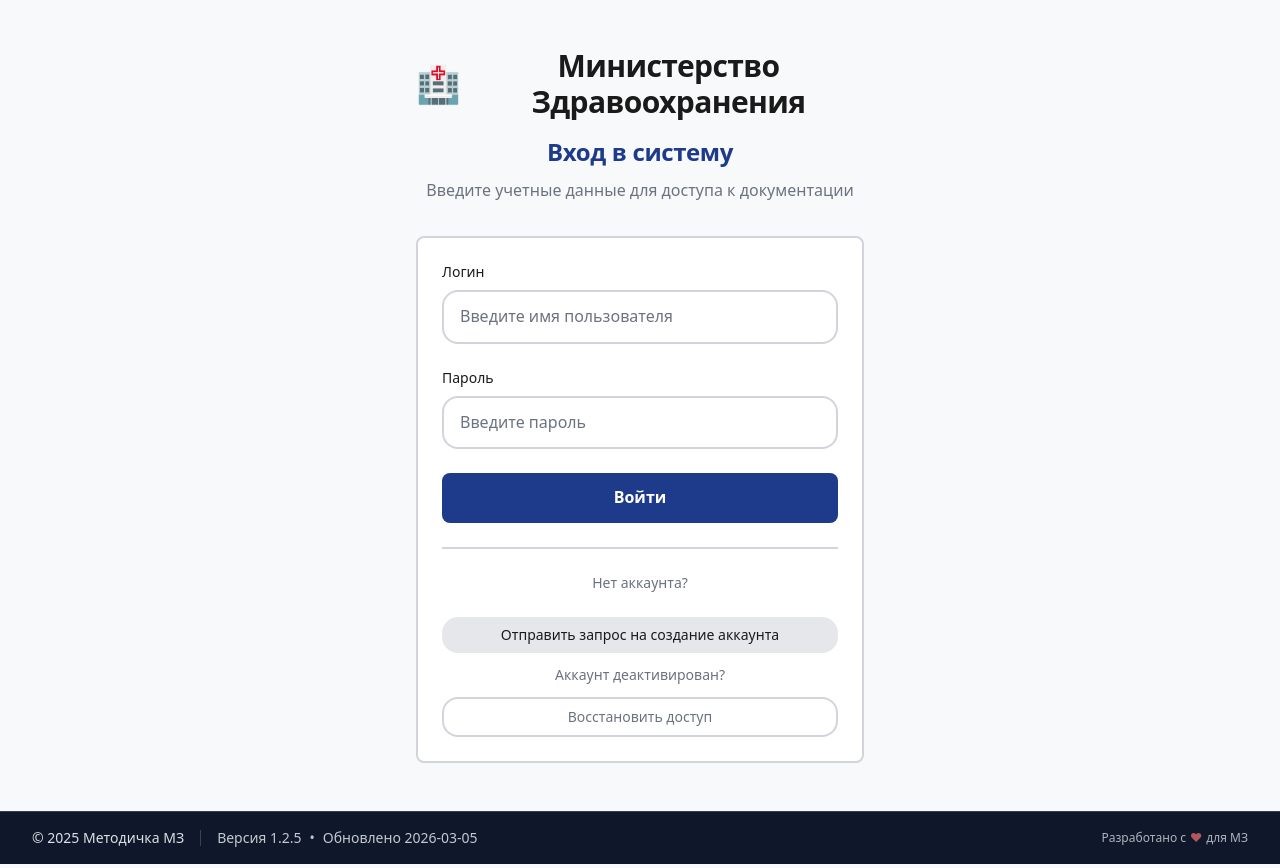
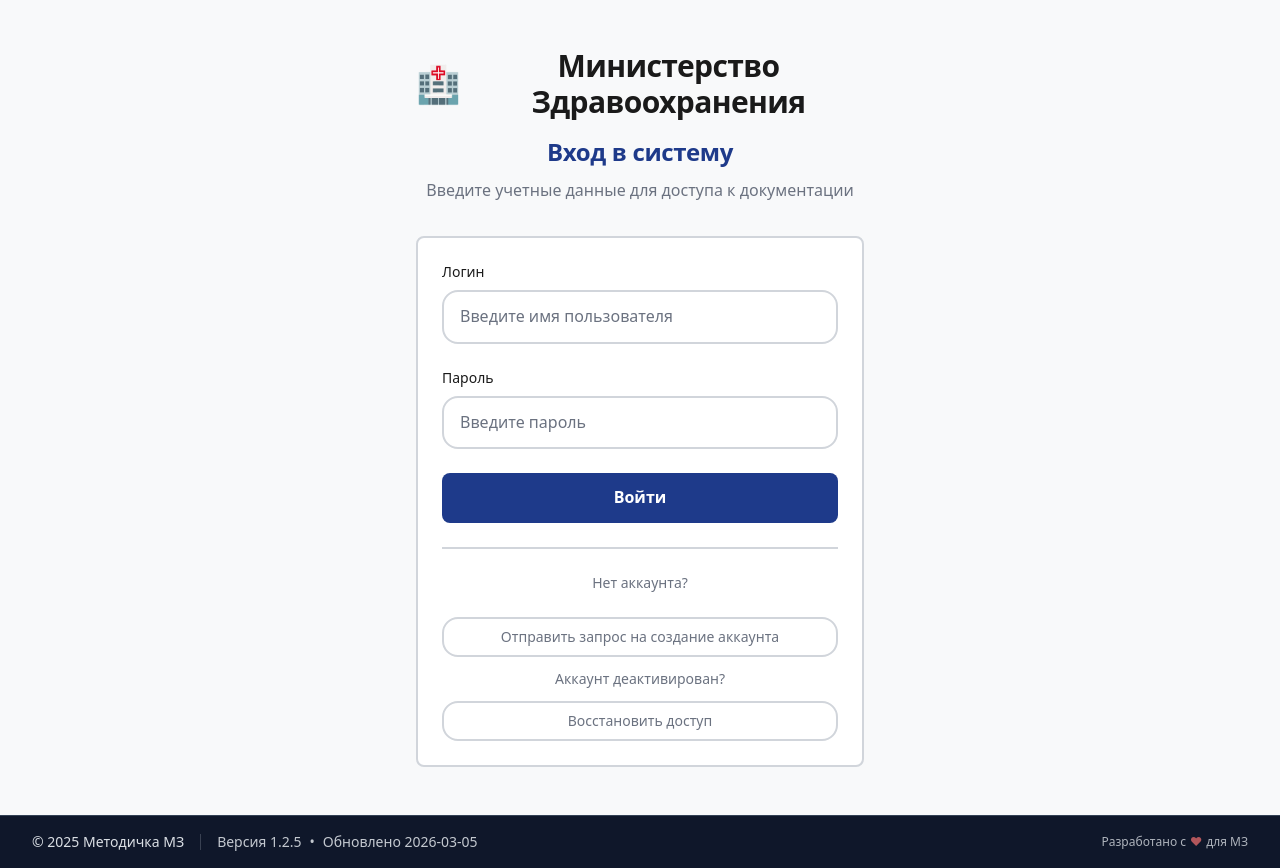
Before and after one commit to Luckyillia/metodichka-mz, a Next.js app: page /login in a window 1280 px wide. Built offline with nearby package versions, Linux system fonts and the light colour scheme; a web font is replaced by a local one.

Commit message:
Bug fix page login

```diff
--- a/app/login/page.tsx
+++ b/app/login/page.tsx
@@ -172,7 +172,7 @@ export default function LoginPage() {
               <button
                 type="button"
                 onClick={() => router.push("/account-request")}
-                className="w-full px-4 py-2 bg-secondary text-secondary-foreground rounded-lg hover:bg-secondary/80 transition-all text-sm font-medium"
+                className="w-full px-4 py-2 border-2 border-border text-muted-foreground rounded-lg hover:bg-muted transition-all text-sm font-medium"
               >
                 Отправить запрос на создание аккаунта
               </button>
```
